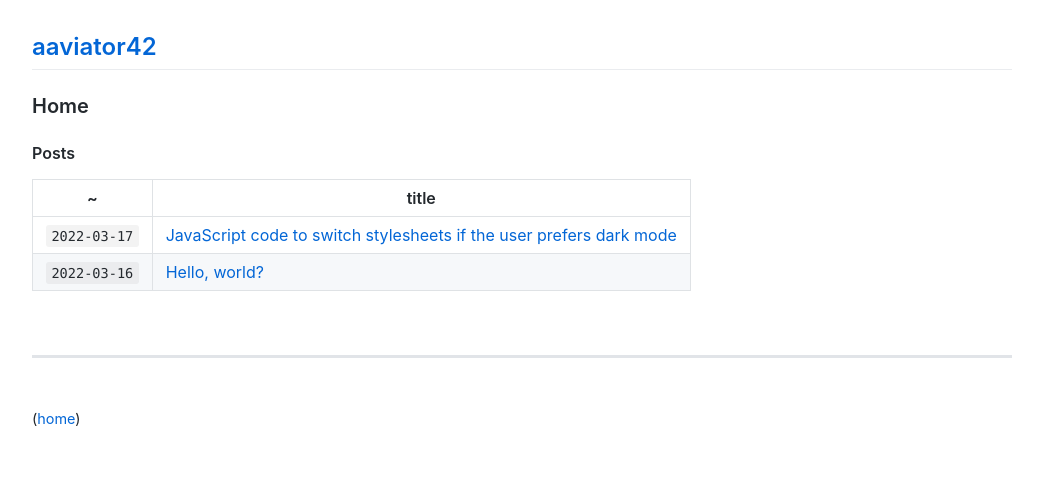
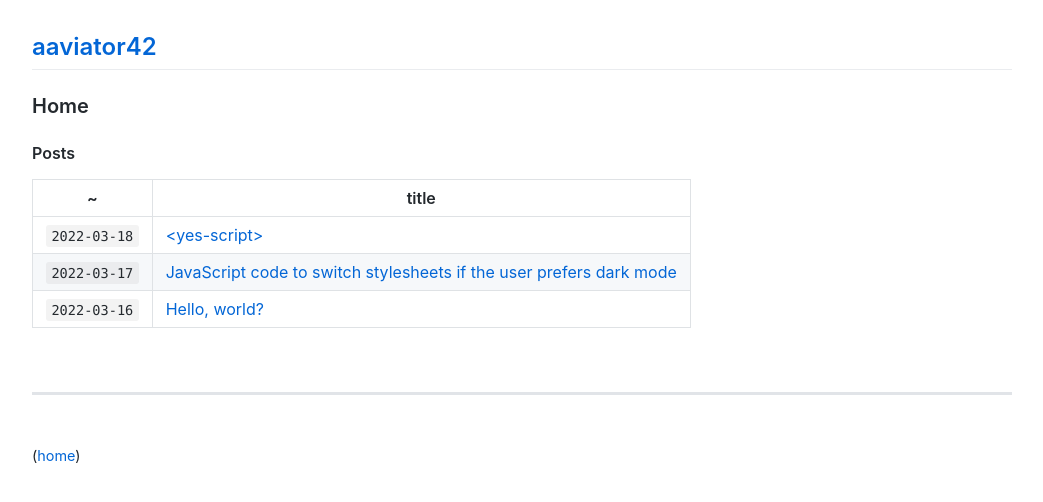
Before and after one commit to aaviator42/aaviator42.github.io, a Jekyll site: the page built from index.md, in a window 1280 px wide. Shown: the top 502 px of the page, without its empty margins (118-1161 px from the left). Built offline with Jekyll 4.4.1, drawn with Linux system fonts in a browser that asks for light colours; our own code applies the rules of GitHub Pages for plain Markdown files.

Commit message:
Update index.md

```diff
--- a/index.md
+++ b/index.md
@@ -4,8 +4,9 @@
 
  ~       | title
  ------- | --------
-`2022-03-17`  |   [JavaScript code to switch stylesheets if the user prefers dark mode](/posts/002-dark-mode-css)
-`2022-03-16`  |   [Hello, world?](/posts/001-hello-world)
+ `2022-03-18` | [&lt;yes-script&gt;](/posts/003-yes-script)
+`2022-03-17`  | [JavaScript code to switch stylesheets if the user prefers dark mode](/posts/002-dark-mode-css)
+`2022-03-16`  | [Hello, world?](/posts/001-hello-world)
 
 <br>
 
```
